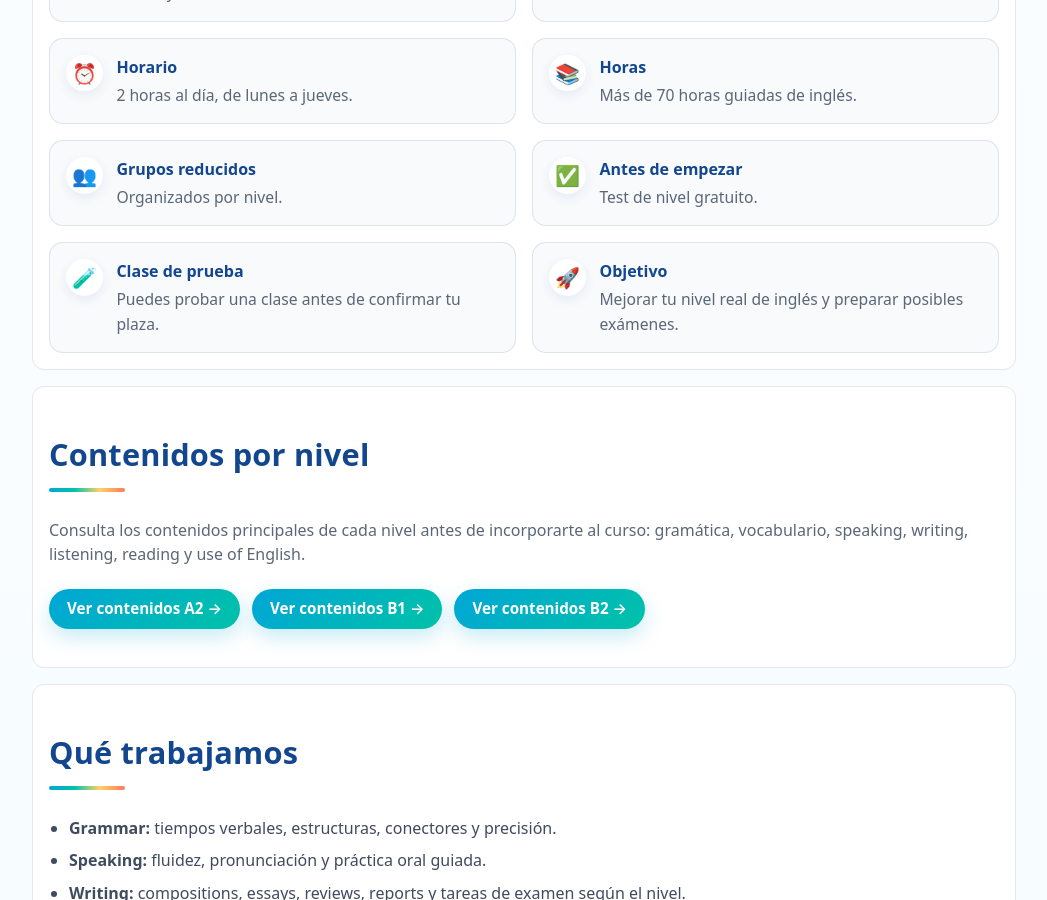
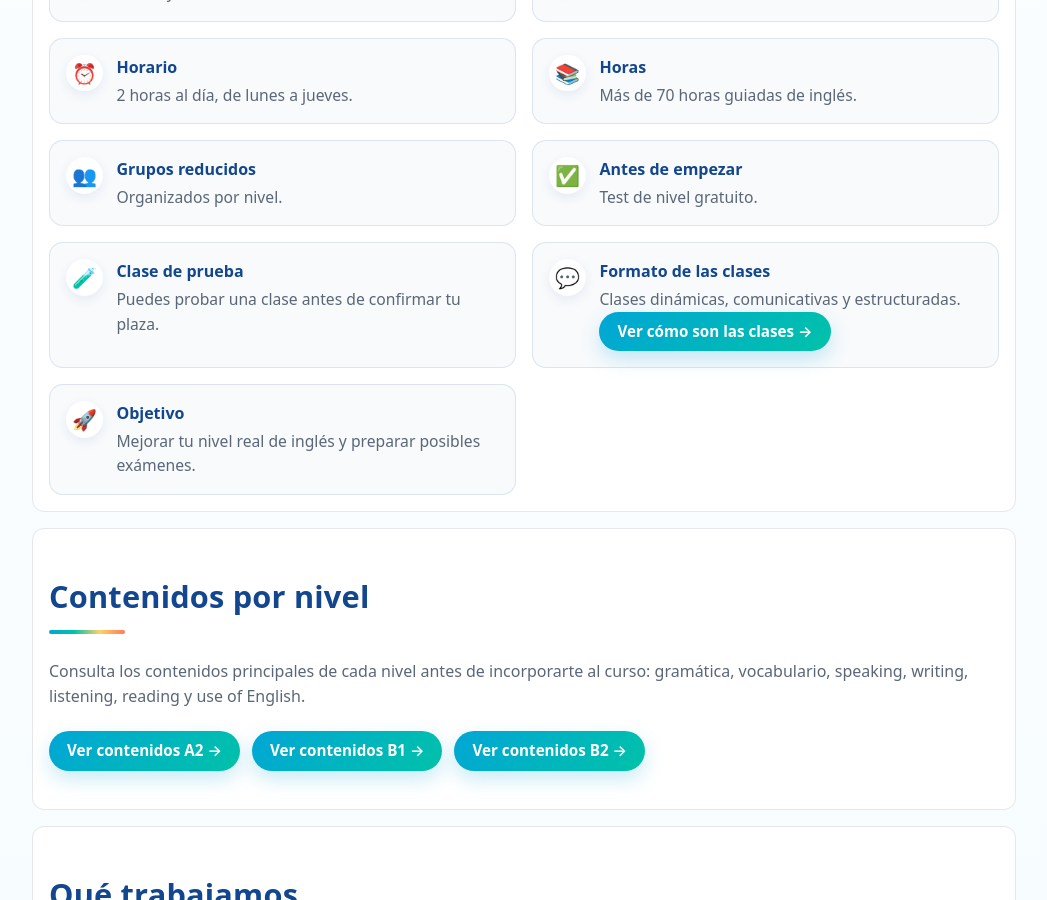
Before and after one commit to dixonbruce/englishco, a Jekyll site: the page built from intensivos.html, in a window 1280 px wide and 900 px high, scrolled down 1490 px. Shown: the whole window, without its empty margins (116-1163 px from the left). Built offline with Jekyll 4.4.1, drawn with Linux system fonts in a browser that asks for light colours; some of the changed text lies outside the part shown.

Commit message:
Update intensivos.html

```diff
--- a/intensivos.html
+++ b/intensivos.html
@@ -49,8 +48,6 @@ section: "cursos"
       Si quieres conocer mejor el formato de las clases, puedes ver aquí
       <a href="/formato-intensivos.html" class="more-link">cómo son las clases intensivas →</a>
     </p>
-
-
   </div>
 
   <figure class="course-intro-section__image">
@@ -66,7 +63,6 @@ section: "cursos"
   <div class="classroom-section__text">
     <h2>Aulas cómodas para aprender mejor</h2>
 
-
     <p>
       Las clases se realizan en aulas luminosas, frescas, amplias y bien ventiladas,
       preparadas para trabajar cómodamente en grupos reducidos.
@@ -76,8 +72,6 @@ section: "cursos"
       Un entorno tranquilo y agradable ayuda a los alumnos a concentrarse mejor,
       participar más y aprovechar cada sesión.
     </p>
-
-
   </div>
 
   <figure class="classroom-section__image">
@@ -88,7 +82,6 @@ section: "cursos"
     >
   </figure>
 </section>
-
 
 <section class="card mt">
   <h2>Información del curso</h2>
@@ -151,6 +144,17 @@ section: "cursos"
     </div>
 
     <div class="feature-item">
+      <span class="feature-icon">💬</span>
+      <div>
+        <strong>Formato de las clases</strong>
+        <p>
+          Clases dinámicas, comunicativas y estructuradas.
+          <a href="/formato-intensivos.html" class="more-link">Ver cómo son las clases →</a>
+        </p>
+      </div>
+    </div>
+
+    <div class="feature-item">
       <span class="feature-icon">🚀</span>
       <div>
         <strong>Objetivo</strong>
@@ -158,7 +162,6 @@ section: "cursos"
       </div>
     </div>
   </div>
-</section>
 </section>
 
 <section class="card mt">
@@ -203,7 +206,6 @@ section: "cursos"
   <div class="cta-band__inner">
     <h2>Haz el test de nivel gratuito</h2>
 
-
     <p>
       Antes de incorporarte, realizamos un test de nivel para recomendarte el grupo más adecuado.
       También puedes probar una clase antes de confirmar tu plaza.
@@ -217,7 +219,5 @@ section: "cursos"
         Llamar: 646 555 552
       </a>
     </div>
-
-
   </div>
 </section>
```
Also changed, not shown: other parts of intensivos.html (+3 -4 lines). Lines whose indentation alone changed are shown as unchanged.
